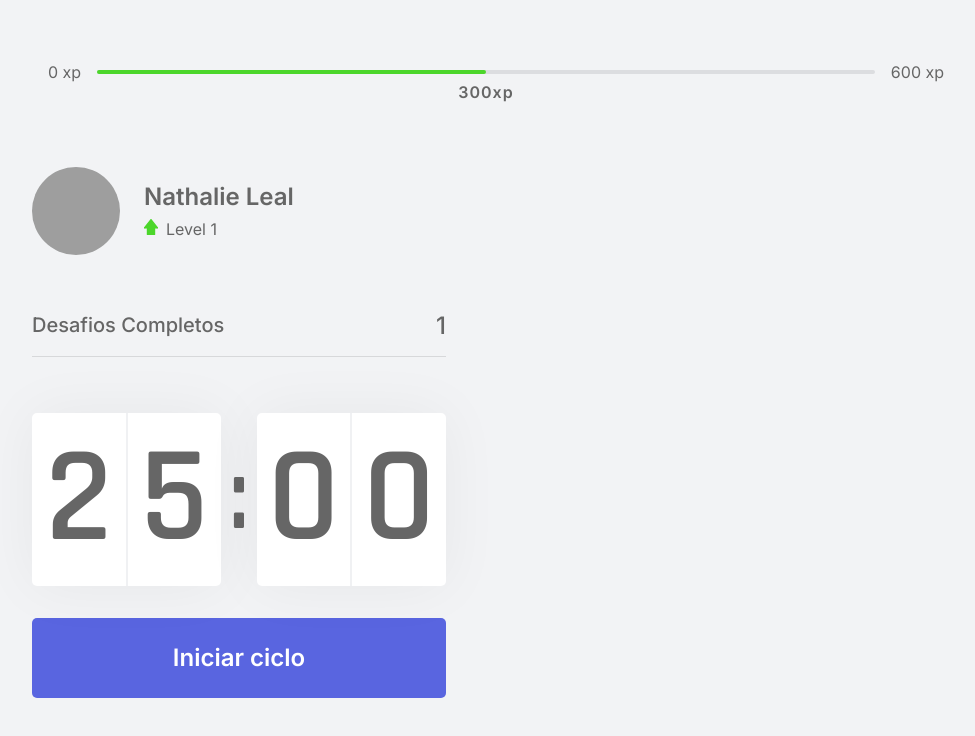
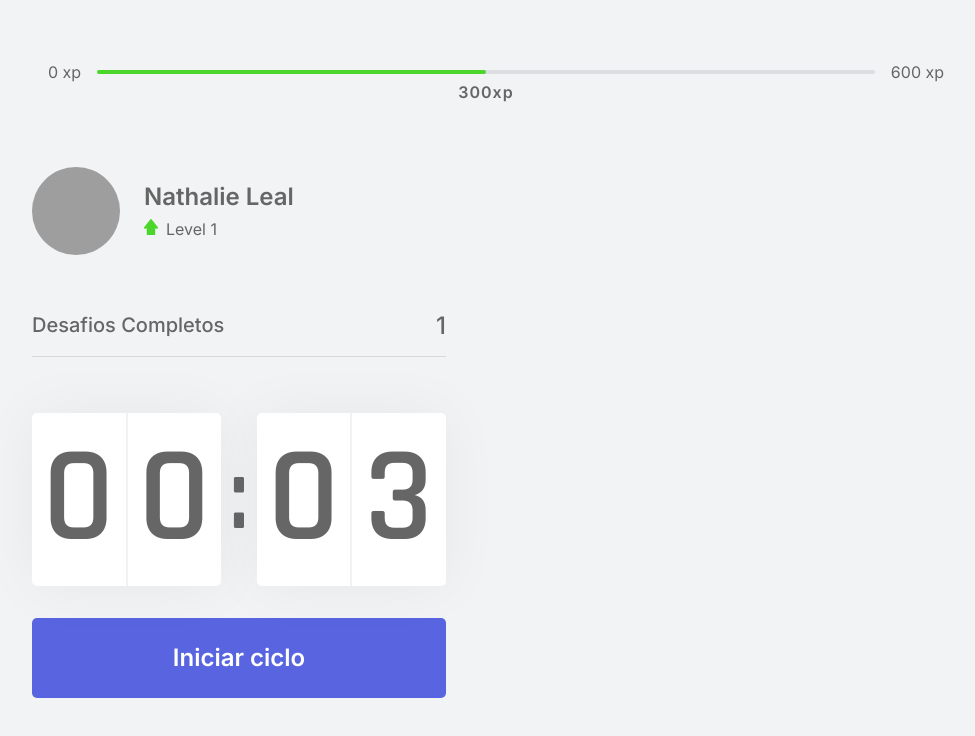
Before and after one commit to nathaliebsl/nlw04-reactjs, a Next.js app in the folder getmoovin/getmoovin-next/: page / in a window 1280 px wide. Shown: the top 736 px of the page, without its empty margins (144-1119 px from the left). Built offline with nearby package versions, Linux system fonts and the light colour scheme; grey boxes are pictures that could not be loaded.

Commit message:
add estado hasFinished e css para o button

```diff
--- a/getmoovin/getmoovin-next/src/components/Countdown.tsx
+++ b/getmoovin/getmoovin-next/src/components/Countdown.tsx
@@ -1,9 +1,12 @@
 import { useEffect, useState } from "react";
 import styles from "../styles/components/Countdown.module.css";
 
+let countdownTimeout: NodeJS.Timeout;
+
 export function Countdown() {
-  const [time, setTime] = useState(25 * 60);
+  const [time, setTime] = useState(0.05 * 60);
   const [isActive, setIsActive] = useState(false);
+  const [hasFinished, setHasFinished] = useState(false);
 
   const minutes = Math.floor(time / 60);
   const seconds = time % 60;
@@ -15,11 +18,20 @@
     setIsActive(true);
   }
 
+  function resetCountdown() {
+    clearTimeout(countdownTimeout);
+    setIsActive(false);
+    setTime(0.05 * 60);
+  }
+
   useEffect(() => {
     if (isActive && time > 0) {
-      setTimeout(() => {
+      countdownTimeout = setTimeout(() => {
         setTime(time - 1);
       }, 1000);
+    } else if (isActive && time === 0) {
+      setHasFinished(true);
+      setIsActive(false);
     }
   }, [isActive, time]);
 
@@ -37,9 +49,15 @@
         </div>
       </div>
 
+      {hasFinished ? (
+        <button className={styles.countdownButton} disabled>
+          Ciclo encerrado
+        </button>
+      ) : (
+        <>
           {isActive ? (
             <button
-          onClick={startCountdown}
+              onClick={resetCountdown}
               className={`${styles.countdownButton} ${styles.countdownButtonActive}`}
               // utilizando o `${} é possível concatenar duas strings numa chave de JavaScript {} dentro do "html" do componente
               type="button"
@@ -55,6 +73,8 @@
               Iniciar ciclo
             </button>
           )}
+        </>
+      )}
     </div>
   );
 }
--- a/getmoovin/getmoovin-next/src/styles/components/Countdown.module.css
+++ b/getmoovin/getmoovin-next/src/styles/components/Countdown.module.css
@@ -59,7 +59,7 @@
     transition: background-color 0.2s;
 }
 
-.countdownButton:hover {
+.countdownButton:not(:disabled):hover {
     background: var(--blue-dark);
 }
 
@@ -68,7 +68,13 @@
     color: var(--title);
 }
 
-.countdownButtonActive:hover {
+.countdownButtonActive:not(:disabled):hover {
     background: var(--red);
     color: var(--white);
 }
+
+.countdownButton:disabled {
+    background: var(--white);
+    color: var(--title);
+    cursor: not-allowed;
+}
```
Lines whose indentation alone changed are shown as unchanged.
